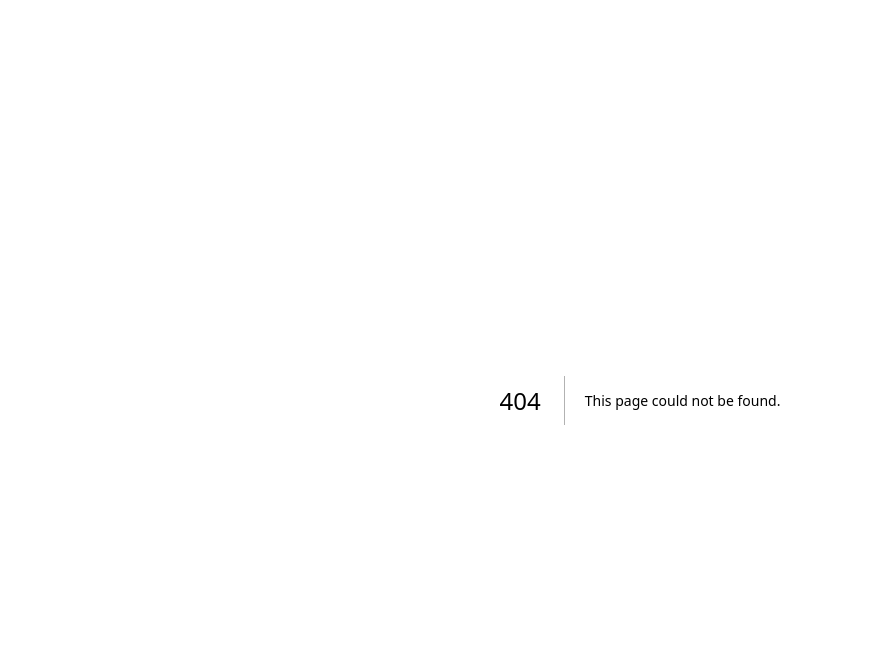
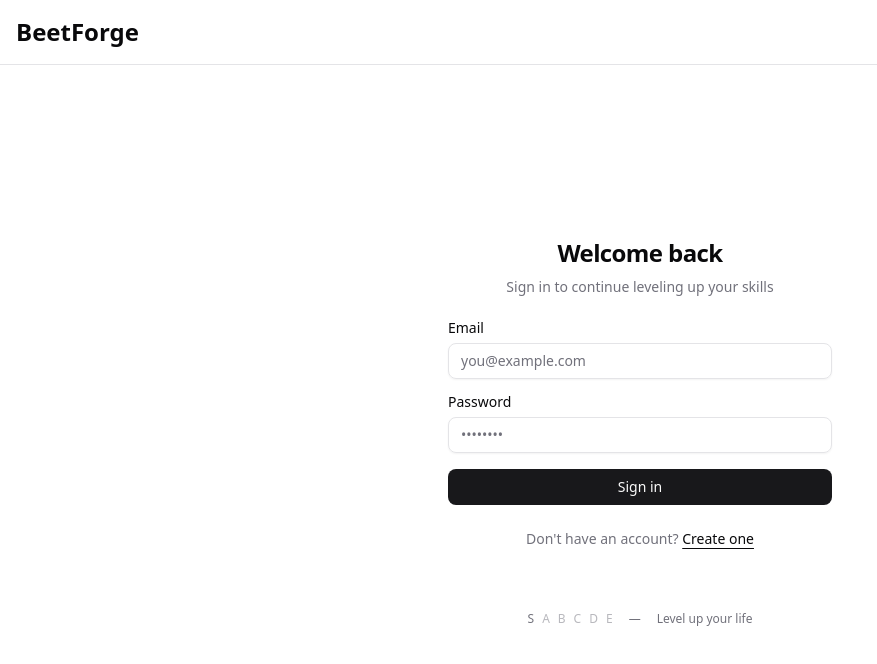
Before and after one commit to Jophkins/beetforge, a Next.js app: page /login in a window 1280 px wide. Before the commit this address had no page. Shown: the top 664 px of the page, without its empty margins (0-877 px from the left). Built offline with nearby package versions, Linux system fonts and the light colour scheme.

Commit message:
:sparkles: feat: added login page

```diff
--- /dev/null
+++ b/src/app/(site)/login/page.tsx
@@ -0,0 +1,133 @@
+"use client";
+
+import Link from "next/link";
+import { useRouter } from "next/navigation";
+import { useState } from "react";
+
+import { Button } from "@/src/components/ui/button";
+import { Input } from "@/src/components/ui/input";
+import { Label } from "@/src/components/ui/label";
+
+export default function LoginPage() {
+  const router = useRouter();
+  const [email, setEmail] = useState("");
+  const [password, setPassword] = useState("");
+  const [error, setError] = useState("");
+  const [isLoading, setIsLoading] = useState(false);
+
+  const handleSubmit = async (e: React.FormEvent) => {
+    e.preventDefault();
+    setError("");
+    setIsLoading(true);
+
+    try {
+      const res = await fetch("/api/auth/login", {
+        method: "POST",
+        headers: { "Content-Type": "application/json" },
+        body: JSON.stringify({ email, password }),
+      });
+
+      if (!res.ok) {
+        const data = await res.json();
+        setError(data.error || "Login failed");
+        return;
+      }
+
+      router.push("/app");
+    }
+    catch {
+      setError("Something went wrong. Please try again.");
+    }
+    finally {
+      setIsLoading(false);
+    }
+  };
+
+  return (
+    <div className="min-h-screen bg-background flex flex-col">
+      {/* Header */}
+      <header className="border-b">
+        <div className="container mx-auto px-4 py-4">
+          <Link href="/" className="text-2xl font-bold">
+            BeetForge
+          </Link>
+        </div>
+      </header>
+
+      {/* Main */}
+      <main className="flex-1 flex items-center justify-center px-4">
+        <div className="w-full max-w-sm space-y-6">
+          {/* Header */}
+          <div className="text-center space-y-2">
+            <h1 className="text-2xl font-semibold tracking-tight">
+              Welcome back
+            </h1>
+            <p className="text-sm text-muted-foreground">
+              Sign in to continue leveling up your skills
+            </p>
+          </div>
+
+          {/* Form */}
+          <form onSubmit={handleSubmit} className="space-y-4">
+            <div className="space-y-2">
+              <Label htmlFor="email">Email</Label>
+              <Input
+                id="email"
+                type="email"
+                placeholder="you@example.com"
+                value={email}
+                onChange={e => setEmail(e.target.value)}
+                required
+                autoComplete="email"
+              />
+            </div>
+
+            <div className="space-y-2">
+              <Label htmlFor="password">Password</Label>
+              <Input
+                id="password"
+                type="password"
+                placeholder="••••••••"
+                value={password}
+                onChange={e => setPassword(e.target.value)}
+                required
+                autoComplete="current-password"
+              />
+            </div>
+
+            {error && (
+              <p className="text-sm text-destructive">{error}</p>
+            )}
+
+            <Button type="submit" className="w-full" disabled={isLoading}>
+              {isLoading ? "Signing in..." : "Sign in"}
+            </Button>
+          </form>
+
+          {/* Footer */}
+          <div className="text-center text-sm text-muted-foreground">
+            Don&apos;t have an account?
+            {" "}
+            <Link href="/register" className="text-foreground underline underline-offset-4 hover:text-primary">
+              Create one
+            </Link>
+          </div>
+
+          {/* Branding */}
+          <div className="pt-8 text-center">
+            <div className="inline-flex items-center gap-2 text-xs text-muted-foreground">
+              <span className="font-medium">S</span>
+              <span className="text-muted-foreground/50">A</span>
+              <span className="text-muted-foreground/50">B</span>
+              <span className="text-muted-foreground/50">C</span>
+              <span className="text-muted-foreground/50">D</span>
+              <span className="text-muted-foreground/50">E</span>
+              <span className="mx-2">—</span>
+              <span>Level up your life</span>
+            </div>
+          </div>
+        </div>
+      </main>
+    </div>
+  );
+}
--- a/src/app/(site)/page.tsx
+++ b/src/app/(site)/page.tsx
@@ -10,7 +10,7 @@ export default function LandingPage() {
         <div className="container mx-auto px-4 py-3 flex items-center justify-between">
           <div className="text-xl font-bold">BeetForge</div>
           <nav className="flex gap-4">
-            <Link href="/app">
+            <Link href="/login">
               <Button variant="outline" size="sm">Sign In</Button>
             </Link>
           </nav>
```
